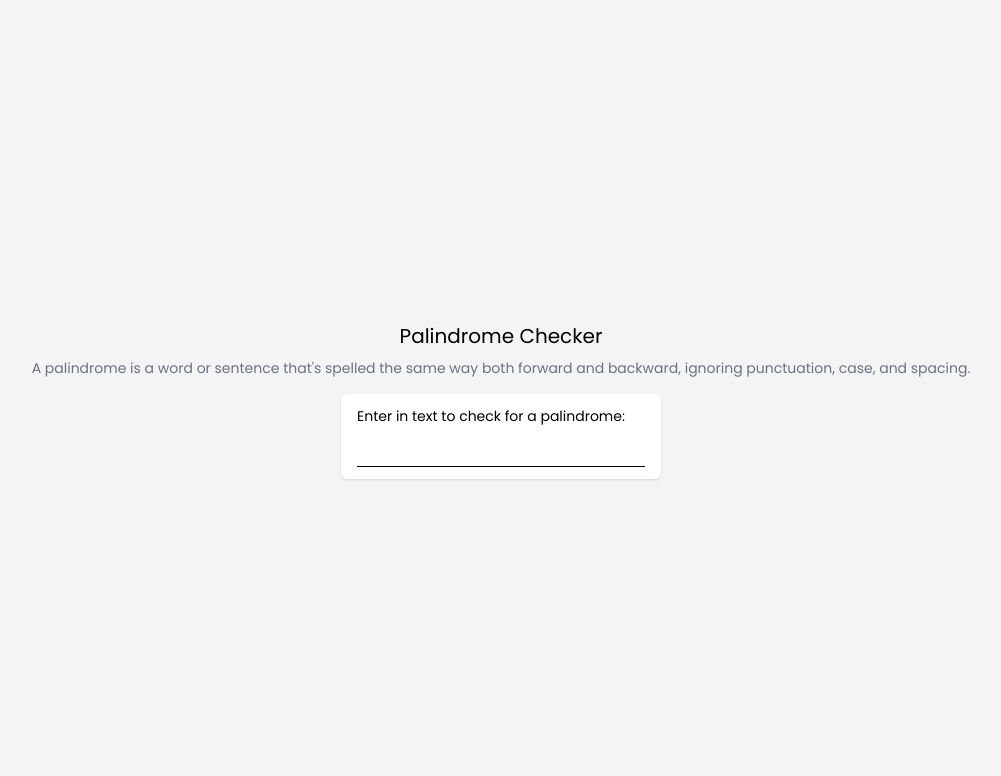
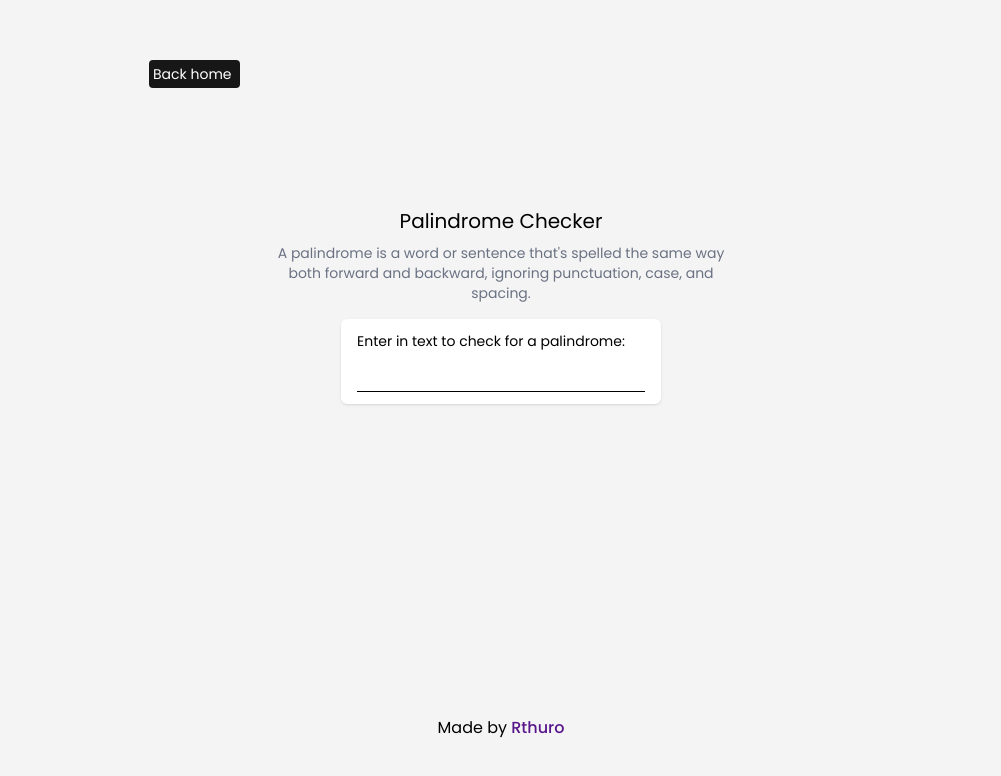
Before and after one commit to Rthuro/js-mini-projects, a website: page src/pages/palindrome/index.html in a window 1280 px wide. Shown: the whole page, without its empty margins (139-1140 px from the left). Drawn offline with nearby package versions, Linux system fonts and the light colour scheme.

Commit message:
Update index.html

```diff
--- a/src/pages/palindrome/index.html
+++ b/src/pages/palindrome/index.html
@@ -6,9 +6,16 @@
     <title>Palindrome Checker</title>
     <link rel="stylesheet" href="/src/output.css">
 </head>
-<body class="bg-zinc-100 flex flex-col items-center justify-center h-screen gap-2">
+<body class="bg-zinc-100 flex flex-col items-center justify-around h-screen">
+    <nav class=" self-start w-[800px] px-12 mx-auto">
+        <a href="/index.html" class="py-1 pl-1 pr-2 w-fit text-sm rounded bg-neutral-900 text-white flex items-center justify-center ">
+            <i data-lucide="chevron-left" class="h-5"></i>
+           Back home
+        </a>
+    </nav>
+    <section class="flex flex-col items-center justify-center gap-2">
         <p class="text-xl">Palindrome Checker</p>
-    <p class="text-gray-500 w-[31rem] text-center text-sm">A palindrome is a word or sentence that's spelled the same way both forward and backward, ignoring punctuation, case, and spacing.</p>
+        <p class="text-gray-500 max-w-[31rem] text-wrap text-center text-sm px-3">A palindrome is a word or sentence that's spelled the same way both forward and backward, ignoring punctuation, case, and spacing.</p>
 
         <div class="w-fit max-w-[20rem] flex flex-col py-3 px-4 gap-4 bg-white rounded-md shadow-sm mt-2">
             <label for="check" class="text-sm">Enter in text to check for a palindrome:</label>
@@ -17,6 +24,10 @@
             </div>
             <p id="result" class="hidden text-sm text-center"></p>
         </div>
+    </section>
+
+    <p class=" text-center mt-[12rem]">Made by <span class="text-purple-900 font-medium">Rthuro</span></p>
 </body>
+<script src="https://unpkg.com/lucide@latest"></script>
 <script src="./script.js"></script>
 </html>
```
Lines whose indentation alone changed are shown as unchanged.
